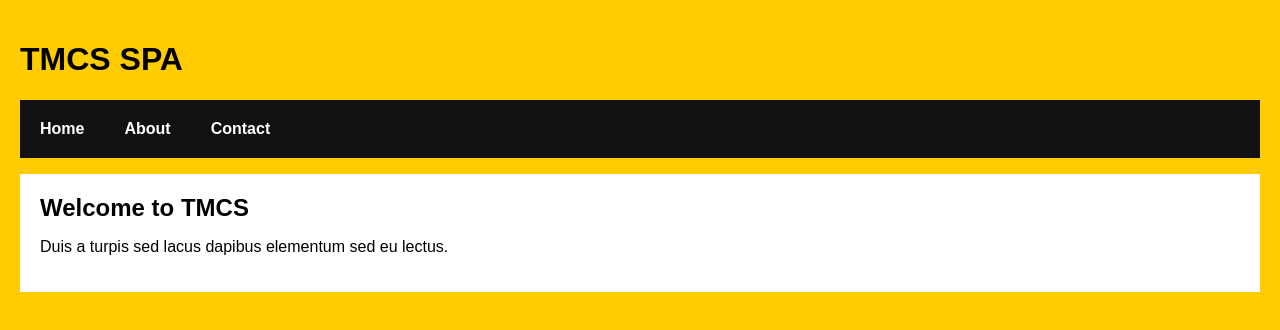
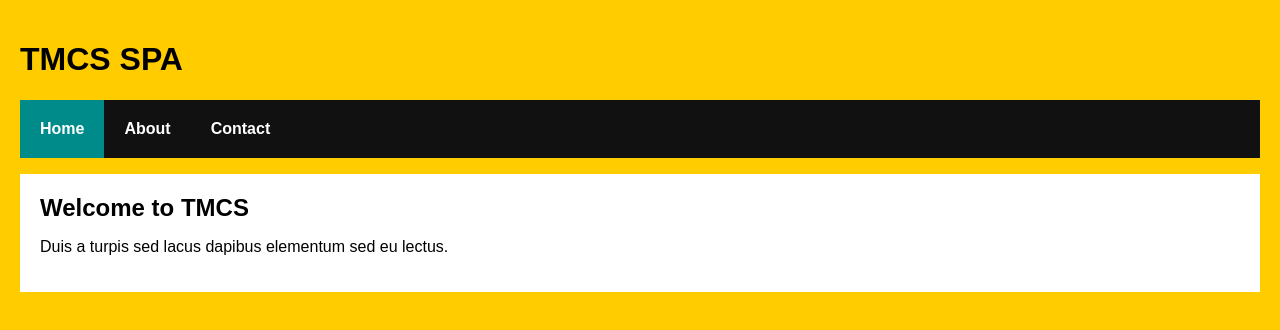
Before and after one commit to isas1/tmcs-simple, a React (Create React App) app: page / in a window 1280 px wide. Shown: the top 330 px of the page. Built offline with nearby package versions, Linux system fonts and the light colour scheme.

Commit message:
Active links added

```diff
--- a/src/App.css
+++ b/src/App.css
@@ -22,6 +22,9 @@ body {
   padding: 20px;
   display: inline-block;
   }
+  ul.header li a:active {
+    background-color: cadetblue;
+  }
   .content {
   background-color: #FFF;
   padding: 20px;
@@ -33,3 +36,6 @@ body {
   .content li {
   margin-bottom: 10px;
   }
+  ul.header .active {
+    background-color: darkcyan;
+    }
```
